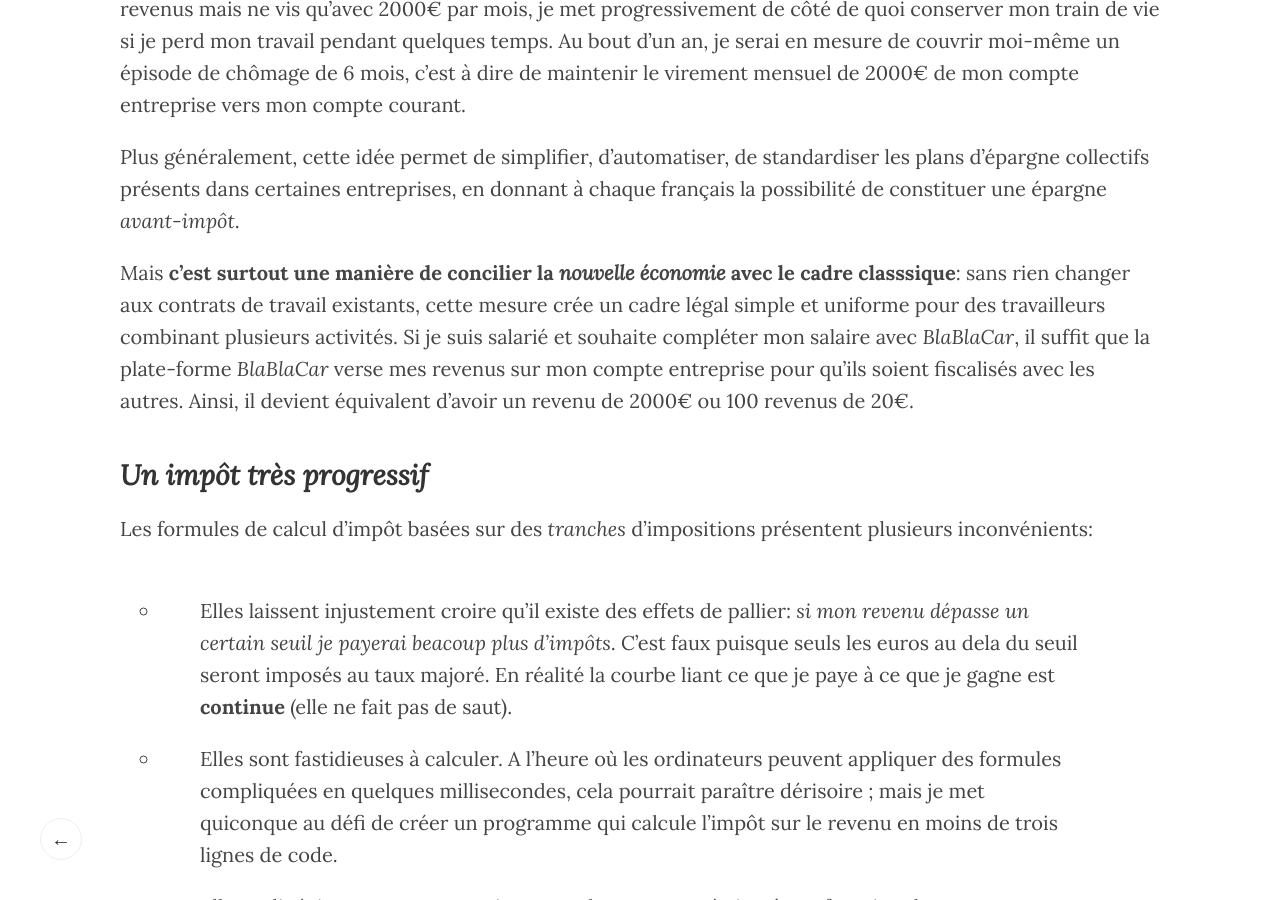
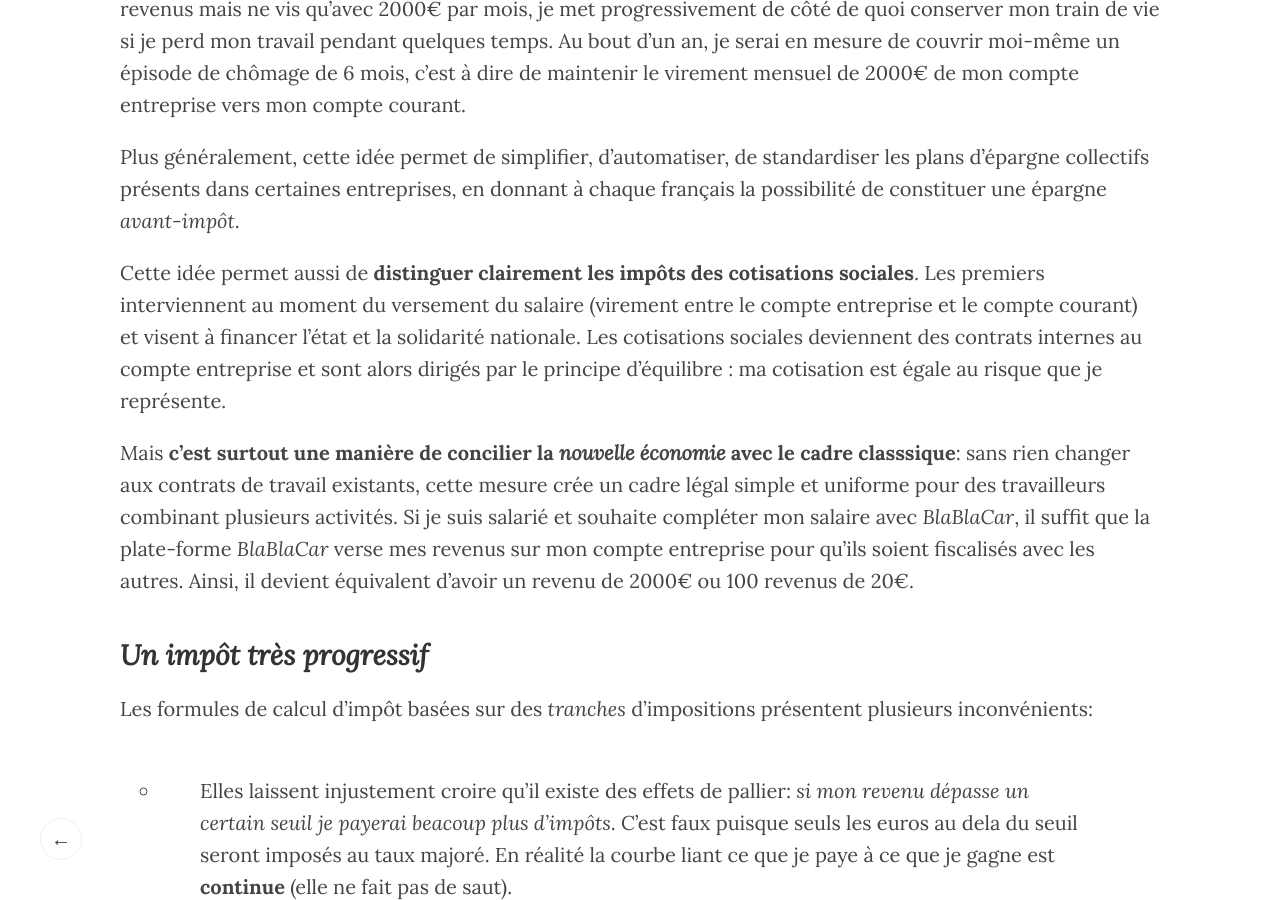
Before and after one commit to BibMartin/BibMartin.github.io, a Jekyll site: the page built from _posts/2016-01-27-une-fiscalit-simple-et-incitative.markdown, in a window 1280 px wide and 900 px high, scrolled down 1533 px. Built offline with Jekyll 4.4.1, drawn with Linux system fonts in a browser that asks for light colours; formulas are drawn with MathJax 3; comment, search, counter and statistics services are not loaded.

Commit message:
Update 2016-01-27-une-fiscalit-simple-et-incitative.markdown

```diff
--- a/_posts/2016-01-27-une-fiscalit-simple-et-incitative.markdown
+++ b/_posts/2016-01-27-une-fiscalit-simple-et-incitative.markdown
@@ -30,6 +30,8 @@ La fiscalité s'applique alors sur la valeur de ce versement ; **taxant ainsi le
 Cette idée permet en particulier à chacun de se constituer une première assurance chômage: si j'ai 3000€ de revenus mais ne vis qu'avec 2000€ par mois, je met progressivement de côté de quoi conserver mon train de vie si je perd mon travail pendant quelques temps. Au bout d'un an, je serai en mesure de couvrir moi-même un épisode de chômage de 6 mois, c'est à dire de maintenir le virement mensuel de 2000€ de mon compte entreprise vers mon compte courant.
 
 Plus généralement, cette idée permet de simplifier, d'automatiser, de standardiser les plans d'épargne collectifs présents dans certaines entreprises, en donnant à chaque français la possibilité de constituer une épargne *avant-impôt*.
+
+Cette idée permet aussi de **distinguer clairement les impôts des cotisations sociales**. Les premiers interviennent au moment du versement du salaire (virement entre le compte entreprise et le compte courant) et visent à financer l'état et la solidarité nationale. Les cotisations sociales deviennent des contrats internes au compte entreprise et sont alors dirigés par le principe d'équilibre : ma cotisation est égale au risque que je représente.
 
 Mais **c'est surtout une manière de concilier la *nouvelle économie* avec le cadre classsique**: sans rien changer aux contrats de travail existants, cette mesure crée un cadre légal simple et uniforme pour des travailleurs combinant plusieurs activités. Si je suis salarié et souhaite compléter mon salaire avec *BlaBlaCar*, il suffit que la plate-forme *BlaBlaCar* verse mes revenus sur mon compte entreprise pour qu'ils soient fiscalisés avec les autres. Ainsi, il devient équivalent d'avoir un revenu de 2000€ ou 100 revenus de 20€.
 
```
